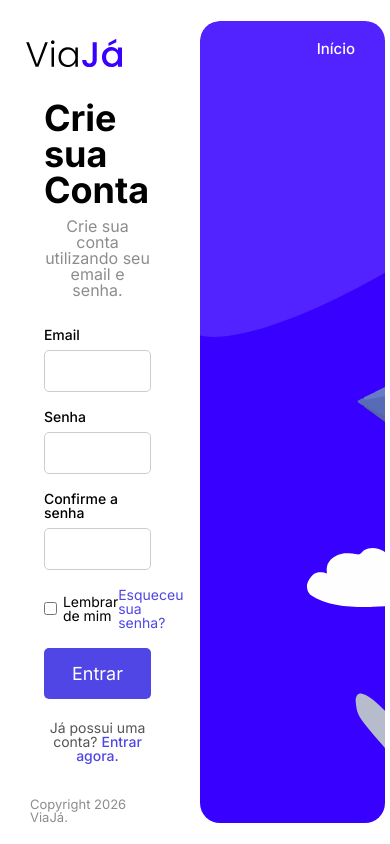
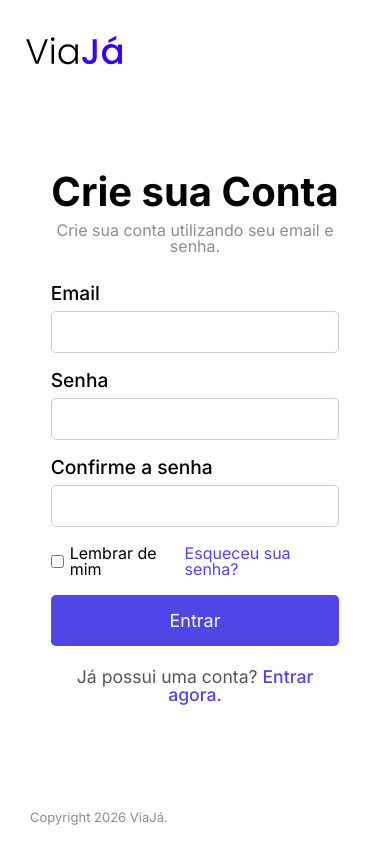
Before and after one commit to Projeto-ViaJa/ViaJa, a website: page application/public/pages/register/index.html in a window 390 px wide. Drawn offline with Linux system fonts and the light colour scheme.

Commit message:
add responsividade login e cadastro + correcoes

```diff
--- a/application/public/css/home/about-us.css
+++ b/application/public/css/home/about-us.css
@@ -130,4 +130,7 @@
         gap: 15px;
         padding-bottom: 10px;
     }
+    .card-dado p {
+        font-size: 1.1em;
+    }
 }
--- a/application/public/css/home/home-container.css
+++ b/application/public/css/home/home-container.css
@@ -6,7 +6,7 @@
 }
 .banner-home{
     background-color: black;
-    width: 100%;
+    width: 90%;
     height: 82%;
     padding-left: 100px;
     display: flex;
--- a/application/public/css/login/style.css
+++ b/application/public/css/login/style.css
@@ -198,3 +198,36 @@ body {
     font-weight: 500;
     z-index: 1;
 }
+
+@media screen and (width <= 440px) {
+    .image-sub-container{
+        display: none;
+    }
+    .image-container {
+        display: none;
+    }
+    .form-container{
+        width: 100%;
+    }
+    .form-sub-container{
+        width: 74%;
+    }
+    .text-container h2 {
+        font-size: 3em;
+    }
+    .text-container p {
+        font-size: 1em;
+    }
+    .input-group label {
+        font-size: 1.2em;
+    }
+    .already-account {
+        font-size: 1.1em;
+    }
+    .remember-container div label {
+        font-size: 1em;
+    }
+    .remember-container div a {
+        font-size: 1em;
+    }
+}
--- a/application/public/css/register/style.css
+++ b/application/public/css/register/style.css
@@ -198,3 +198,36 @@ body {
     font-weight: 500;
     z-index: 1;
 }
+
+@media screen and (width <= 440px) {
+    .image-sub-container{
+        display: none;
+    }
+    .image-container {
+        display: none;
+    }
+    .form-container{
+        width: 100%;
+    }
+    .form-sub-container{
+        width: 74%;
+    }
+    .text-container h2 {
+        font-size: 2.5em;
+    }
+    .text-container p {
+        font-size: 1em;
+    }
+    .input-group label {
+        font-size: 1.2em;
+    }
+    .already-account {
+        font-size: 1.1em;
+    }
+    .remember-container div label {
+        font-size: 1em;
+    }
+    .remember-container div a {
+        font-size: 1em;
+    }
+}
--- a/application/public/pages/register/index.html
+++ b/application/public/pages/register/index.html
@@ -12,7 +12,9 @@
     <div class="main-container">
         <div class="form-container">
             <div class="logo-container">
-                <img src="../../assets/logo.svg" alt="">
+                <a href="../../index.html">
+                    <img src="../../assets/logo.svg" alt="">
+                </a>
             </div>
             <div class="form-sub-container">
                 <div class="text-container">
@@ -42,7 +44,7 @@
                         </div>
                     </div>
                     <button type="submit" class="btn-signup">Entrar</button>
-                    <p class="already-account">Já possui uma conta? <a href="#">Entrar agora.</a></p>
+                    <p class="already-account">Já possui uma conta? <a href="../login/index.html">Entrar agora.</a></p>
                 </form>
             </div>
             <div class="footer">
```
Also changed, not shown: application/public/pages/login/index.html (+1 -1 lines).
